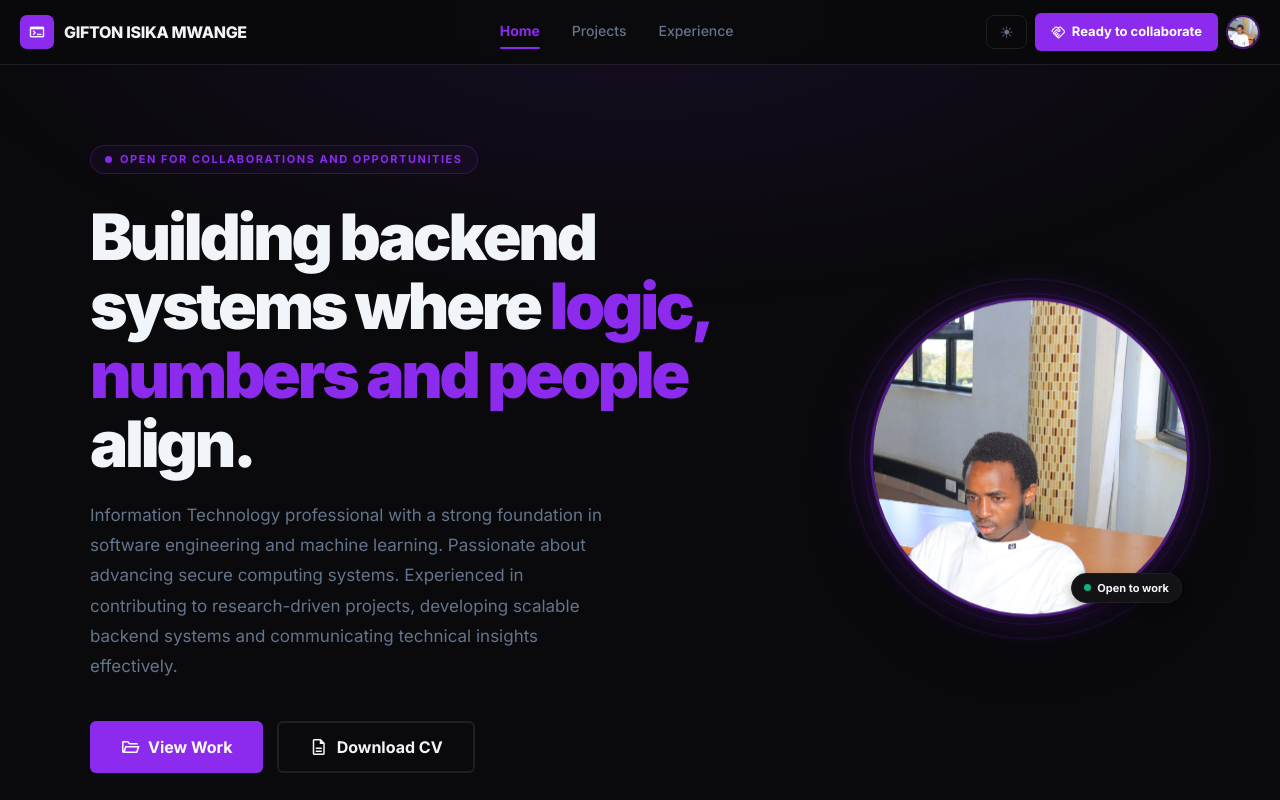
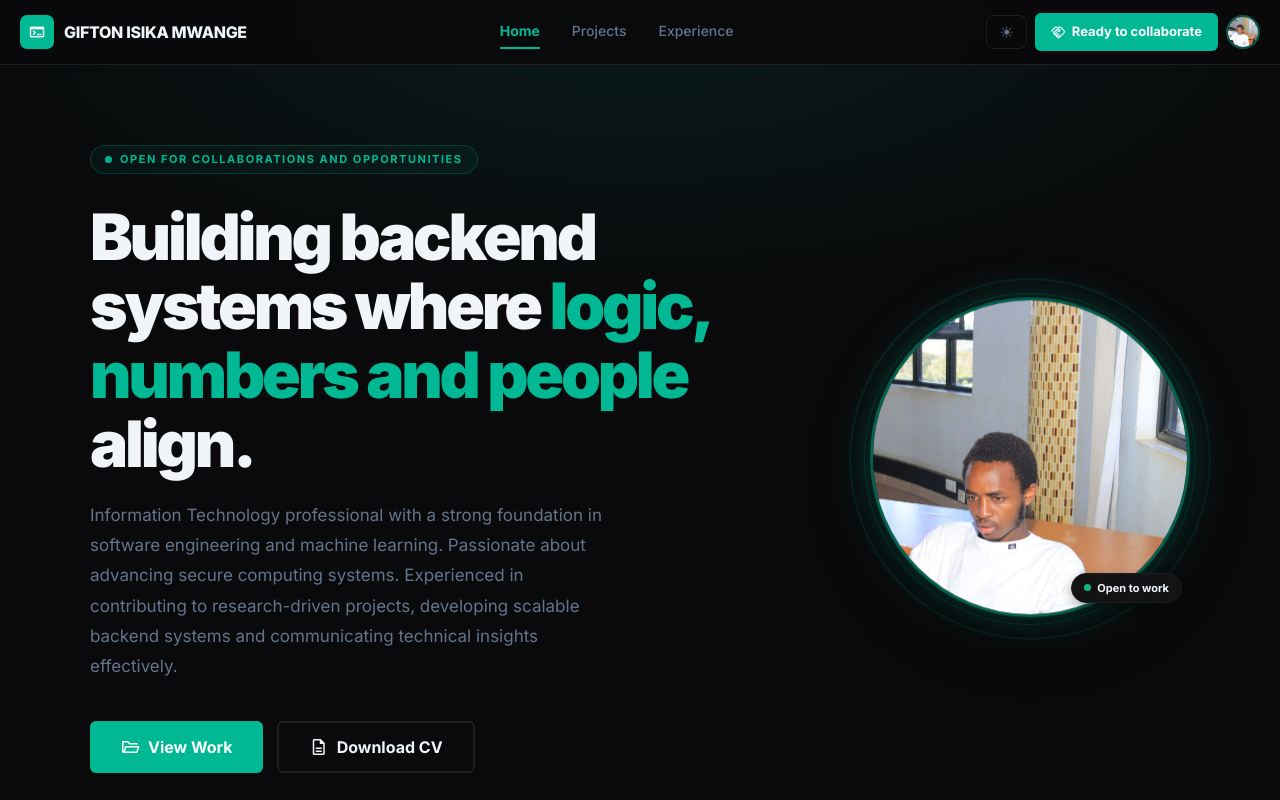
Before and after one commit to isikagifton123456789/professional-portfolio, a React (Vite) app: page / in a window 1280 px wide. Shown: the top 800 px of the page. Built offline with nearby package versions, Linux system fonts and the light colour scheme.

Commit message:
updated the ui

```diff
--- a/src/components/Navbar.jsx
+++ b/src/components/Navbar.jsx
@@ -1,7 +1,7 @@
 import { useState } from "react";
 import { Link, useLocation } from "react-router-dom";
 
-const PRIMARY = "#8c2bee";
+const PRIMARY = "#00b894";
 
 const THEMES = {
   dark:  { bg: "rgba(10,10,12,0.95)", border: "#1f1f23", text: "#f1f5f9", muted: "#64748b", surface: "#0f0f12" },
@@ -65,7 +65,7 @@ export default function Navbar({
           transition: background 0.15s, color 0.15s;
         }
         .nb-mob-link:hover {
-          background: rgba(140,43,238,0.08) !important;
+          background: rgba(0,184,148,0.08) !important;
           color: ${PRIMARY} !important;
         }
 
@@ -247,7 +247,7 @@ export default function Navbar({
               <div style={{
                 width: 34, height: 34,
                 borderRadius: "50%",
-                border: `2px solid rgba(140,43,238,0.45)`,
+                border: `2px solid rgba(0,184,148,0.45)`,
                 overflow: "hidden",
                 flexShrink: 0,
               }}>
@@ -301,7 +301,7 @@ export default function Navbar({
                   fontSize: 15,
                   fontWeight: isActive(to) ? 700 : 500,
                   color: isActive(to) ? PRIMARY : t.muted,
-                  backgroundColor: isActive(to) ? "rgba(140,43,238,0.08)" : "transparent",
+                  backgroundColor: isActive(to) ? "rgba(0,184,148,0.08)" : "transparent",
                 }}
               >
                 {label}
--- a/src/pages/Experience.jsx
+++ b/src/pages/Experience.jsx
@@ -4,7 +4,7 @@ import Navbar from "../components/Navbar";
 import profilePhoto from "../assets/profile.jpeg";
 
 
-const PRIMARY = "#8c2bee";
+const PRIMARY = "#00b894";
 
 const NAV_LINKS = [
   { label: "Home",       to: "/"           },
@@ -57,7 +57,7 @@ export default function Experience() {
   const dark    = theme === "dark";
   const bg      = dark ? "#110d1a" : "#f7f6f8";
   const surface = dark ? "#1a1525" : "#ffffff";
-  const border  = dark ? "rgba(140,43,238,0.12)" : "#e2e8f0";
+  const border  = dark ? "rgba(0,184,148,0.14)" : "#e2e8f0";
   const text    = dark ? "#f1f5f9" : "#0f172a";
   const muted   = dark ? "#64748b" : "#64748b";
   const subtle  = dark ? "#1e293b" : "#f1f5f9";
@@ -71,7 +71,7 @@ export default function Experience() {
         *, *::before, *::after { box-sizing: border-box; margin: 0; padding: 0; }
         html, body, #root { width: 100%; min-height: 100vh; }
         .exp-scroll::-webkit-scrollbar { width: 4px; }
-        .exp-scroll::-webkit-scrollbar-thumb { background: rgba(140,43,238,0.25); border-radius: 6px; }
+        .exp-scroll::-webkit-scrollbar-thumb { background: rgba(0,184,148,0.25); border-radius: 6px; }
         .skill-tag { transition: border-color 0.18s, color 0.18s; cursor: default; }
         .skill-tag:hover { border-color: ${PRIMARY} !important; color: ${PRIMARY} !important; }
         .cta-outline { transition: all 0.18s; }
@@ -118,12 +118,12 @@ export default function Experience() {
                 {EXPERIENCES.map(({ title, period, company, icon, active, bullets, text: bodyText }) => (
                   <div key={title} className="timeline-item" style={{ position: "relative", paddingLeft: 28, paddingBottom: 40 }}>
                     {/* Dot */}
-                    <div style={{ position: "absolute", left: -8, top: 5, width: 14, height: 14, borderRadius: "50%", backgroundColor: active ? PRIMARY : "rgba(140,43,238,0.3)", border: `3px solid ${bg}`, transition: "background 0.2s" }} />
+                    <div style={{ position: "absolute", left: -8, top: 5, width: 14, height: 14, borderRadius: "50%", backgroundColor: active ? PRIMARY : "rgba(0,184,148,0.3)", border: `3px solid ${bg}`, transition: "background 0.2s" }} />
 
                     {/* Title + period */}
                     <div style={{ display: "flex", flexWrap: "wrap", alignItems: "center", justifyContent: "space-between", gap: 6, marginBottom: 6 }}>
                       <h4 style={{ fontSize: 16, fontWeight: 700, color: text }}>{title}</h4>
-                      <span style={{ fontSize: 10, fontWeight: 700, padding: "3px 10px", borderRadius: 9999, backgroundColor: active ? "rgba(140,43,238,0.12)" : subtle, color: active ? PRIMARY : muted, border: active ? "1px solid rgba(140,43,238,0.22)" : "none" }}>
+                      <span style={{ fontSize: 10, fontWeight: 700, padding: "3px 10px", borderRadius: 9999, backgroundColor: active ? "rgba(0,184,148,0.12)" : subtle, color: active ? PRIMARY : muted, border: active ? "1px solid rgba(0,184,148,0.22)" : "none" }}>
                         {period}
                       </span>
                     </div>
@@ -160,7 +160,7 @@ export default function Experience() {
               </div>
 
               {/* Skill bars */}
-              <div style={{ backgroundColor: "rgba(140,43,238,0.06)", padding: 24, borderRadius: 12, border: `1px solid rgba(140,43,238,0.12)` }}>
+              <div style={{ backgroundColor: "rgba(0,184,148,0.06)", padding: 24, borderRadius: 12, border: `1px solid rgba(0,184,148,0.12)` }}>
                 <p style={{ fontSize: 9, fontWeight: 800, color: PRIMARY, textTransform: "uppercase", letterSpacing: "0.15em", marginBottom: 18 }}>Core Competencies</p>
                 {SKILL_BARS.map(({ label, pct }) => (
                   <div key={label} style={{ marginBottom: 16 }}>
@@ -169,7 +169,7 @@ export default function Experience() {
                       <span style={{ color: PRIMARY, fontWeight: 700 }}>{pct}%</span>
                     </div>
                     <div style={{ height: 5, width: "100%", backgroundColor: subtle, borderRadius: 9999, overflow: "hidden" }}>
-                      <div style={{ height: "100%", width: `${pct}%`, background: `linear-gradient(to right, ${PRIMARY}, #b06bf5)`, borderRadius: 9999 }} />
+                      <div style={{ height: "100%", width: `${pct}%`, background: `linear-gradient(to right, ${PRIMARY}, #00d4ff)`, borderRadius: 9999 }} />
                     </div>
                   </div>
                 ))}
@@ -196,7 +196,7 @@ export default function Experience() {
           </div>
 
           {/* CTA Banner */}
-          <div style={{ marginTop: 64, padding: 32, borderRadius: 14, background: `linear-gradient(120deg, rgba(140,43,238,0.18) 0%, transparent 100%)`, border: `1px solid rgba(140,43,238,0.15)`, display: "flex", flexWrap: "wrap", alignItems: "center", justifyContent: "space-between", gap: 20 }}>
+          <div style={{ marginTop: 64, padding: 32, borderRadius: 14, background: `linear-gradient(120deg, rgba(0,184,148,0.18) 0%, transparent 100%)`, border: `1px solid rgba(0,184,148,0.15)`, display: "flex", flexWrap: "wrap", alignItems: "center", justifyContent: "space-between", gap: 20 }}>
             <div>
               <h4 style={{ fontSize: 20, fontWeight: 700, color: text, marginBottom: 6 }}>Want to see my code in action?</h4>
               <p style={{ color: muted, fontSize: 14 }}>Explore my portfolio of architectural designs and full-stack projects.</p>
--- a/src/pages/Home.jsx
+++ b/src/pages/Home.jsx
@@ -3,7 +3,7 @@ import { useNavigate } from "react-router-dom";
 import Navbar from "../components/Navbar";
 import profilePhoto from "../assets/profile.jpeg";
 import CV from "../assets/Gifton_Mwange_CV.pdf";
-const PRIMARY = "#8c2bee";
+const PRIMARY = "#00b894";
 
 const NAV_LINKS = [
   { label: "Home",      to: "/"           },
@@ -66,12 +66,12 @@ export default function Home() {
         @keyframes ringPing { 0%{transform:scale(1);opacity:0.6} 100%{transform:scale(1.12);opacity:0} }
 
         .cta-primary { transition: box-shadow 0.2s; }
-        .cta-primary:hover { box-shadow: 0 0 28px rgba(140,43,238,0.5); }
-        .cta-secondary:hover { background: rgba(140,43,238,0.06) !important; }
+        .cta-primary:hover { box-shadow: 0 0 28px rgba(0,184,148,0.45); }
+        .cta-secondary:hover { background: rgba(0,184,148,0.06) !important; }
         .tech-chip { opacity: 0.55; transition: opacity 0.2s; }
         .tech-chip:hover { opacity: 1; }
         .phi-card { transition: border-color 0.2s, transform 0.2s; }
-        .phi-card:hover { border-color: rgba(140,43,238,0.5) !important; transform: translateY(-2px); }
+        .phi-card:hover { border-color: rgba(0,184,148,0.5) !important; transform: translateY(-2px); }
         .footer-a { transition: color 0.18s; text-decoration: none; }
         .footer-a:hover { color: ${PRIMARY} !important; }
         .profile-img { animation: floatImg 5s ease-in-out infinite; }
@@ -86,7 +86,7 @@ export default function Home() {
       `}</style>
 
       {/* Ambient glow */}
-      <div style={{ position: "fixed", inset: 0, pointerEvents: "none", background: "radial-gradient(ellipse 80% 55% at 50% 0%, rgba(140,43,238,0.1) 0%, transparent 70%)", zIndex: 0 }} />
+      <div style={{ position: "fixed", inset: 0, pointerEvents: "none", background: "radial-gradient(ellipse 80% 55% at 50% 0%, rgba(0,184,148,0.1) 0%, transparent 70%)", zIndex: 0 }} />
 
       <Navbar
         logo={{ text: "GIFTON ISIKA MWANGE", icon: "terminal" }}
@@ -109,7 +109,7 @@ export default function Home() {
             <div className="hero-text" style={{ flex: 1, display: "flex", flexDirection: "column", alignItems: "flex-start" }}>
 
               {/* Badge */}
-              <div style={{ display: "inline-flex", alignItems: "center", gap: 8, padding: "5px 14px", borderRadius: 9999, border: "1px solid rgba(140,43,238,0.25)", backgroundColor: "rgba(140,43,238,0.06)", color: PRIMARY, fontSize: 11, fontWeight: 700, letterSpacing: "0.14em", textTransform: "uppercase", marginBottom: 28 }}>
+              <div style={{ display: "inline-flex", alignItems: "center", gap: 8, padding: "5px 14px", borderRadius: 9999, border: "1px solid rgba(0,184,148,0.25)", backgroundColor: "rgba(0,184,148,0.06)", color: PRIMARY, fontSize: 11, fontWeight: 700, letterSpacing: "0.14em", textTransform: "uppercase", marginBottom: 28 }}>
                 <span style={{ width: 7, height: 7, borderRadius: "50%", backgroundColor: PRIMARY, display: "inline-block", animation: "gpulse 2s infinite" }} />
                 Open for collaborations and opportunities
               </div>
@@ -183,13 +183,13 @@ export default function Home() {
             <div className="profile-wrap" style={{ flexShrink: 0, position: "relative", width: 320, height: 320 }}>
 
               {/* Outer decorative pulsing ring */}
-              <div className="profile-ring" style={{ position: "absolute", inset: -12, borderRadius: "50%", border: "2px solid rgba(140,43,238,0.35)" }} />
+              <div className="profile-ring" style={{ position: "absolute", inset: -12, borderRadius: "50%", border: "2px solid rgba(0,184,148,0.35)" }} />
 
               {/* Static ring */}
-              <div style={{ position: "absolute", inset: -6, borderRadius: "50%", border: "1px solid rgba(140,43,238,0.18)" }} />
+              <div style={{ position: "absolute", inset: -6, borderRadius: "50%", border: "1px solid rgba(0,184,148,0.18)" }} />
 
               {/* Glow blob behind image */}
-              <div style={{ position: "absolute", inset: 0, borderRadius: "50%", background: "radial-gradient(circle at center, rgba(140,43,238,0.25) 0%, transparent 70%)", filter: "blur(20px)" }} />
+              <div style={{ position: "absolute", inset: 0, borderRadius: "50%", background: "radial-gradient(circle at center, rgba(0,184,148,0.25) 0%, transparent 70%)", filter: "blur(20px)" }} />
 
               {/* Photo */}
               <img
@@ -202,10 +202,10 @@ export default function Home() {
                   borderRadius: "50%",
                   objectFit: "cover",
                   objectPosition: "top",
-                  border: `3px solid rgba(140,43,238,0.5)`,
+                  border: `3px solid rgba(0,184,148,0.5)`,
                   position: "relative",
                   zIndex: 1,
-                  boxShadow: "0 0 40px rgba(140,43,238,0.3), 0 20px 60px rgba(0,0,0,0.4)",
+                  boxShadow: "0 0 40px rgba(0,184,148,0.28), 0 20px 60px rgba(0,0,0,0.4)",
                 }}
               />
 
@@ -238,7 +238,7 @@ export default function Home() {
           {CARDS.map(({ icon, title, desc }) => (
             <div key={title} className="phi-card"
               style={{ padding: 32, borderRadius: 10, backgroundColor: surface, border: `1px solid ${border}` }}>
-              <div style={{ width: 46, height: 46, borderRadius: 8, backgroundColor: "rgba(140,43,238,0.1)", display: "flex", alignItems: "center", justifyContent: "center", color: PRIMARY, marginBottom: 20 }}>
+              <div style={{ width: 46, height: 46, borderRadius: 8, backgroundColor: "rgba(0,184,148,0.1)", display: "flex", alignItems: "center", justifyContent: "center", color: PRIMARY, marginBottom: 20 }}>
                 <span className="material-symbols-outlined" style={{ fontSize: 22 }}>{icon}</span>
               </div>
               <h3 style={{ fontSize: 17, fontWeight: 700, color: text, marginBottom: 10 }}>{title}</h3>
```
